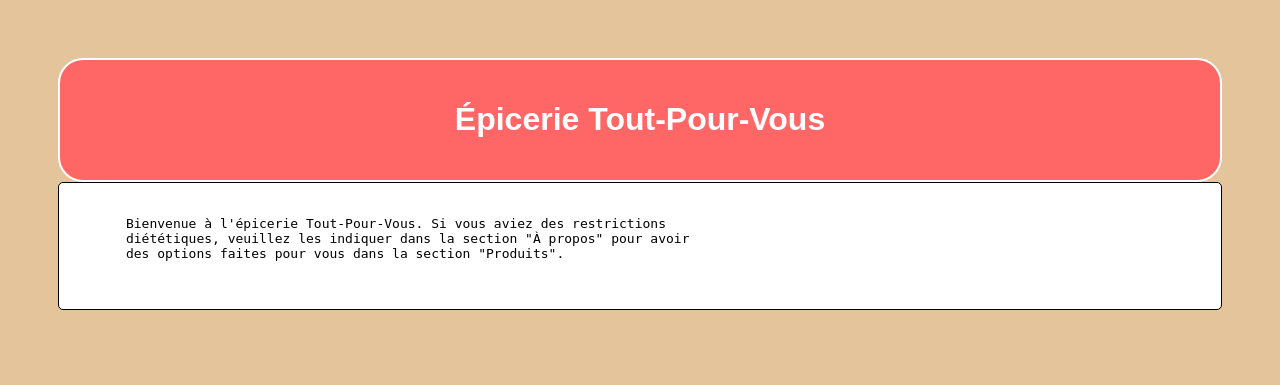
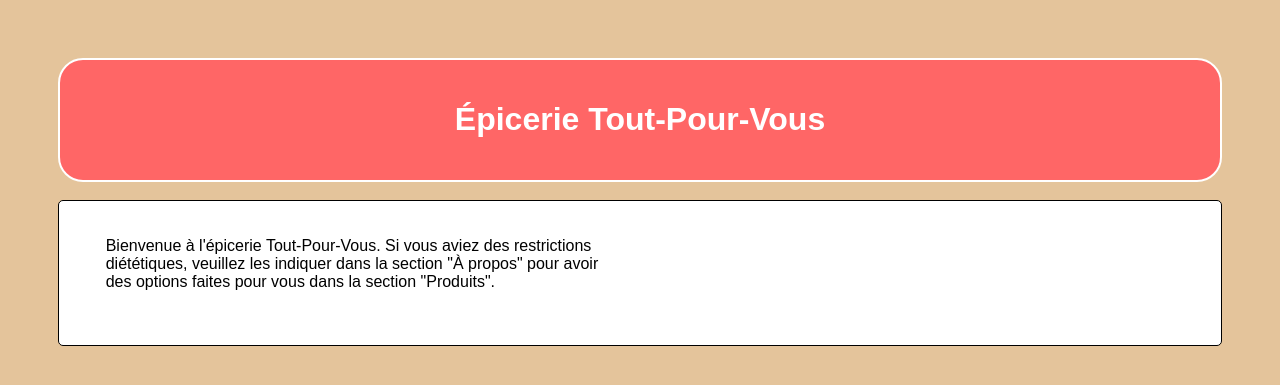
Before and after one commit to earja087/earja087.github.io, a web app: file SEG3525-Lab2/index.html in a window 1280 px wide. Shown: the top 385 px of the page. Run offline with its HTML, style and script files only (its server is not run), Linux system fonts and the light colour scheme.

Commit message:
Paragraph fix

```diff
--- a/SEG3525-Lab2/index.html
+++ b/SEG3525-Lab2/index.html
@@ -7,6 +7,7 @@
   <div id="pageTitle">
     <h1>Épicerie Tout-Pour-Vous</h1>
   </div>
+  <br>
   <div id="welcomeDiv">
     <pre id="greetingParagraph">
       Bienvenue à l'épicerie Tout-Pour-Vous. Si vous aviez des restrictions
--- a/SEG3525-Lab2/styles/styles.css
+++ b/SEG3525-Lab2/styles/styles.css
@@ -20,6 +20,10 @@
   background-color: #ffffff;
 }
 
+#greetingParagraph {
+  font-family: arial;
+}
+
 h1 {
   text-align: center;
   color: #ffffff;
```
